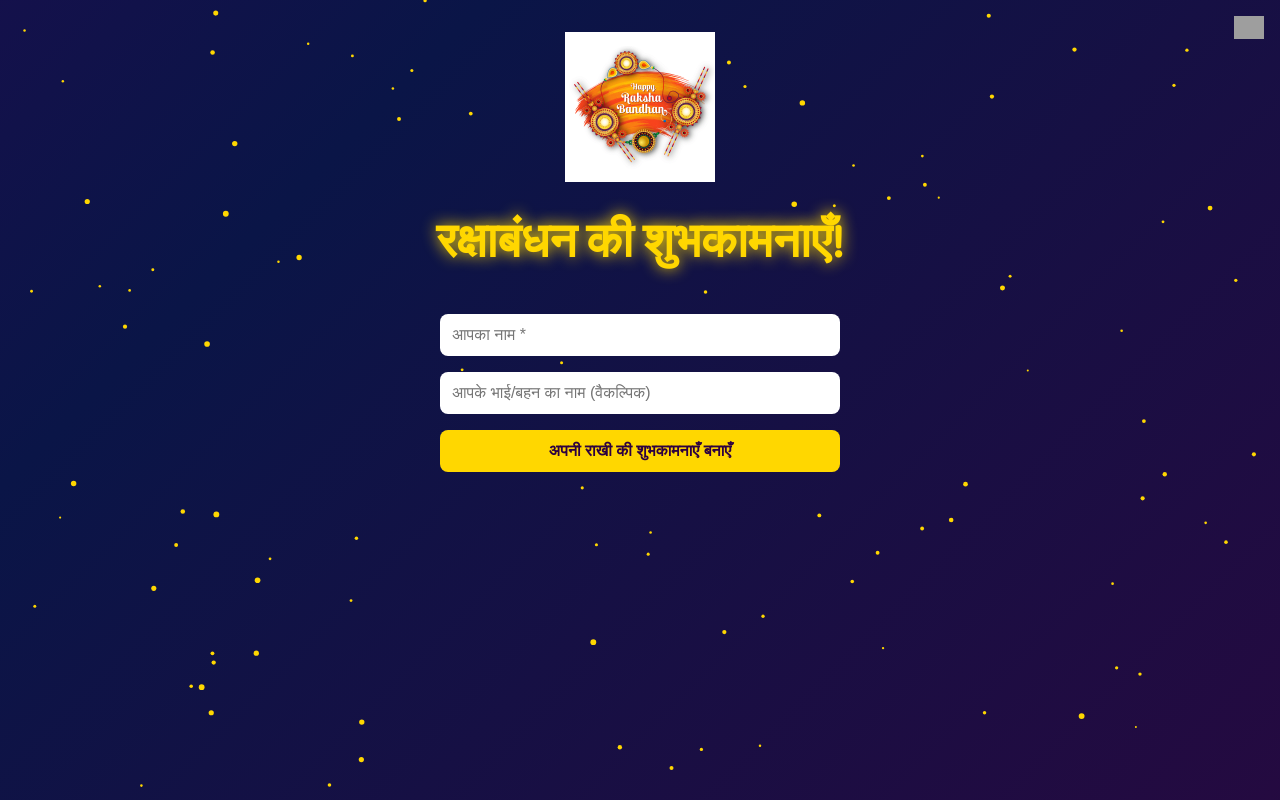
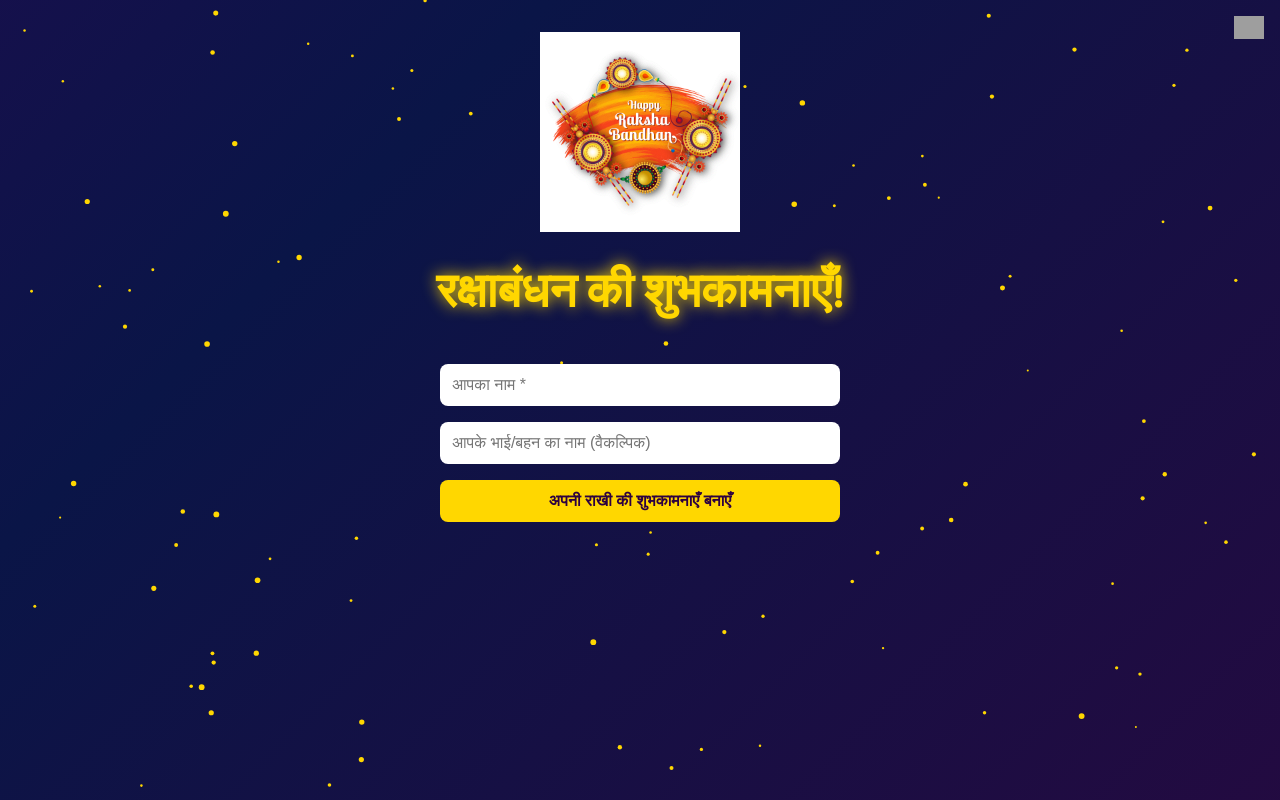
Before and after one commit to Akhiles76/rakhi-wishes, a plain HTML site: page index.html in a window 1280 px wide. Drawn offline with nearby package versions, Linux system fonts and the light colour scheme; grey boxes are pictures that could not be loaded.

Commit message:
Update index.html

```diff
--- a/index.html
+++ b/index.html
@@ -1,6 +1,7 @@
 <!DOCTYPE html>
 <html lang="hi">
 <head>
+  <meta name="monetag" content="8ef7d009931b11718b566e6886f2fa45">
   <meta charset="UTF-8" />
   <meta name="viewport" content="width=device-width, initial-scale=1.0"/>
   <title>रक्षाबंधन की शुभकामनाएँ</title>
@@ -40,7 +41,7 @@
     }
 
     .rakhi-img {
-      width: 150px;
+      width: 200px;
       margin: 0 auto;
     }
 
```
